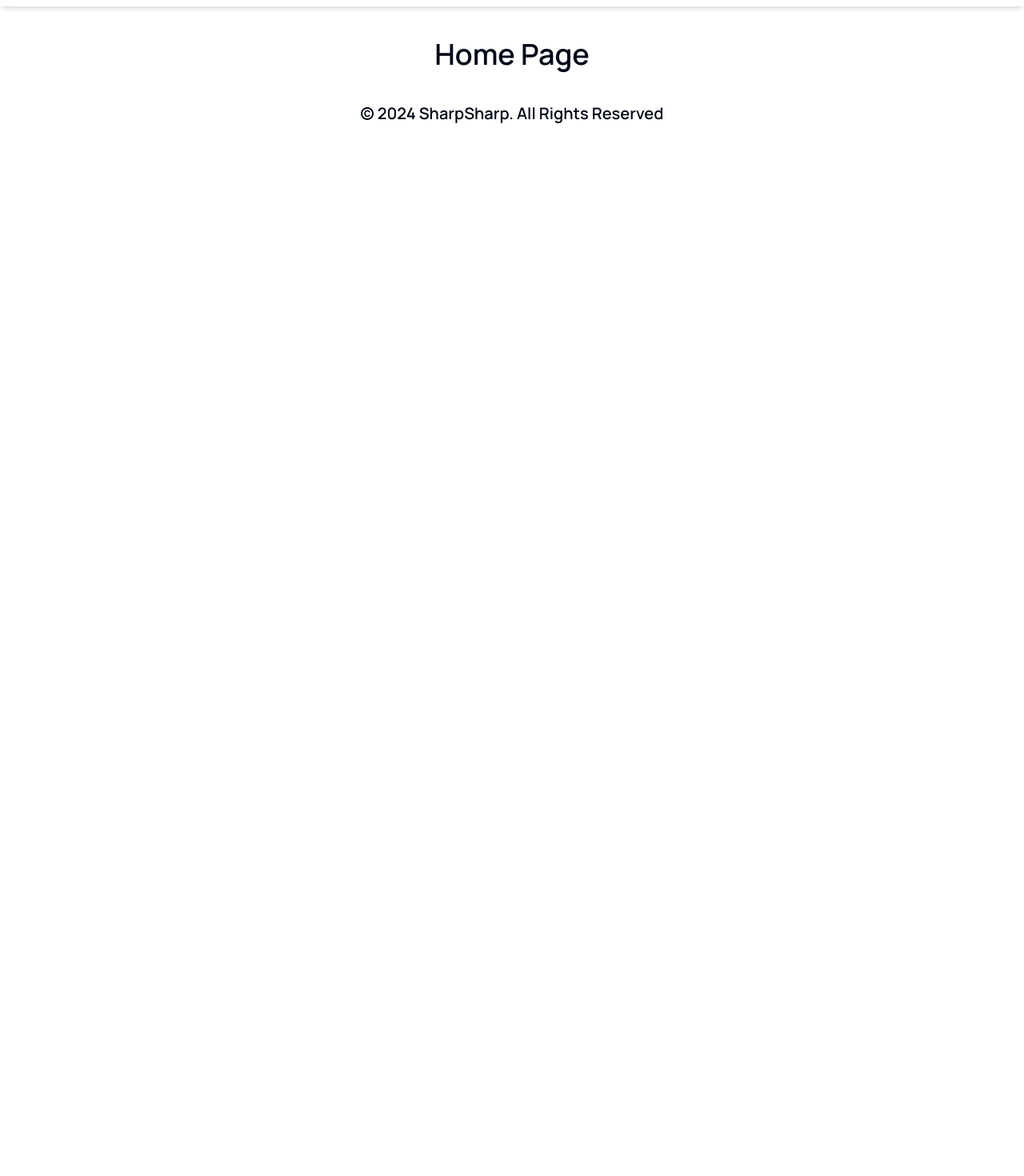
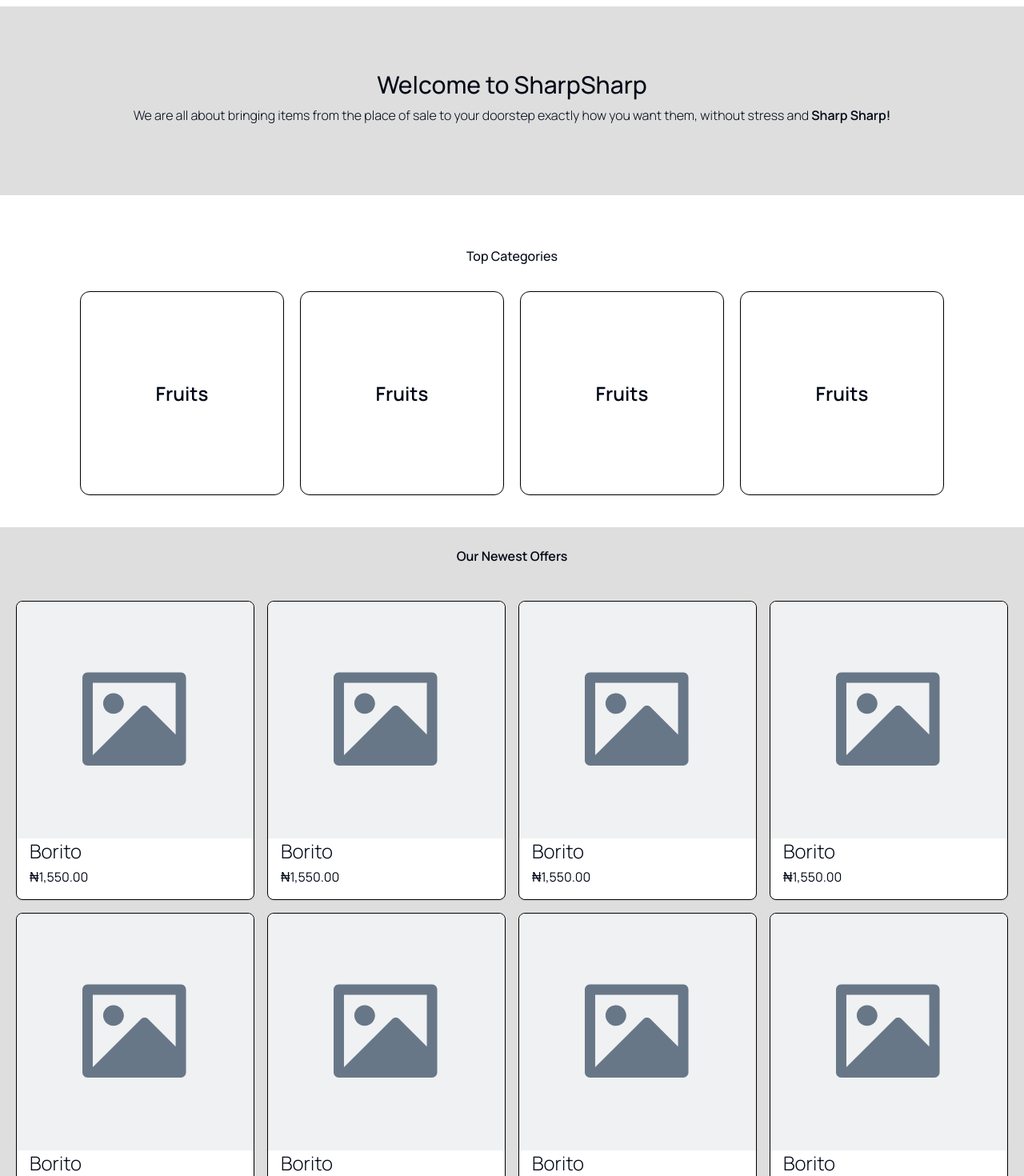
Before and after one commit to arakinyemi/food-delivery, a Next.js app: page / in a window 1280 px wide. Shown: the part 80-1550 px from the top of the page at 80% size. Before the commit the page ends 800 px from the top, so only its background shows below. Built offline with nearby package versions, Linux system fonts and the light colour scheme.

Commit message:
Home and Products Page

```diff
--- /dev/null
+++ b/src/app/components/CardItem.jsx
@@ -0,0 +1,22 @@
+import React from "react";
+import { Card, CardContent, CardFooter } from "../../components/ui/card";
+import Image from "next/image";
+// import placeholderPicture from "/place.jpg";
+
+export default function CardItem(){
+    return(
+        <Card className="rounded-lg border-black aspect-square">
+            <CardContent>
+                <div className="w-full">
+                <Image src="/placeholder.svg" width={200} height={200} className="w-full rounded-t-lg"/>
+                </div>
+            </CardContent>
+            <CardFooter className="border-t-black">
+                <div className="flex-col justify-between">
+                    <p className="font-light text-2xl pb-1">Borito</p>
+                    <p className="">₦1,550.00</p>
+                </div>
+            </CardFooter>
+        </Card>
+    )
+}
--- /dev/null
+++ b/src/app/components/Category.jsx
@@ -0,0 +1,12 @@
+import React from "react"
+import { Card, CardContent } from "@/components/ui/card"
+
+export default function Category(){
+    return(
+        <Card className="h-43 md:h-50 lg:h-50 aspect-square flex justify-center items-center rounded-xl border-black">
+          <CardContent >
+            <p className="text-center text-2xl font-semibold">Fruits</p>
+          </CardContent>
+        </Card>
+    );
+}
--- a/src/app/components/Footer.js
+++ b/src/app/components/Footer.js
@@ -1,5 +1,5 @@
 export default function Footer() {
     return (
-      <p className="text-center text-md md:text-xl font-semibold mb-10">© 2024 SharpSharp. All Rights Reserved</p>
+      <p className="text-center text-md md:text-xl font-semibold m-10">© 2024 SharpSharp. All Rights Reserved</p>
     );
   }
--- a/src/app/page.js
+++ b/src/app/page.js
@@ -1,7 +1,42 @@
+import React from "react";
+import CardItem from "./components/CardItem";
+import Category from "./components/Category";
 export default function Home() {
   return (
-    <div className="p-10">
-      <p className="text-center text-4xl font-semibold">Home Page</p>
+    <>
+    <div className="p-10 bg-[#dedede] h-100">
+      <div className="flex-col items-center justify-center px-[30px] md:px-[50px] lg:px-[100px] py-10">
+          <p className="text-center text-xl md:text-2xl lg:text-3xl font-medium ">Welcome to SharpSharp</p>
+        <div>
+          <p className="text-center text-l font-light p-2">We are all about bringing items from the place of sale to your doorstep exactly how you want them, without stress and <strong className="font-semibold">Sharp Sharp!</strong></p>
+        </div>
+      </div>
     </div>
+    <div className="px-[30px] md:px-[50px] lg:px-[100px] py-10">
+      <p className="text-center text-base lg:text-l font-medium p-6">Top Categories</p>
+      <div className="grid grid-cols-1 md:grid-cols-2 lg:grid-cols-4 gap-5 mt-2">
+        <a href='/'><Category/></a>
+        <a href='/'><Category/></a>
+        <a href='/'><Category/></a>
+        <a href='/'><Category/></a>
+      </div>
+    </div>
+    <div className="bg-[#dedede] h-full">
+      <p className="text-center text-base lg:text-l font-semibold p-6">Our Newest Offers</p>
+      <div className="grid grid-cols-1 md:grid-cols-2 lg:grid-cols-4 gap-4 p-5 mb-3">
+        <a href="/"><CardItem/></a>
+        <a href="/"><CardItem/></a>
+        <a href="/"><CardItem/></a>
+        <a href="/"><CardItem/></a>
+        <a href="/"><CardItem/></a>
+        <a href="/"><CardItem/></a>
+        <a href="/"><CardItem/></a>
+        <a href="/"><CardItem/></a>
+    </div>
+    <div className="flex justify-center items-center">
+    <a href="/" className="text-center text-base lg:text-l font-semibold p-6">View All Products</a>
+    </div>
+    </div>
+    </>
   );
 }
--- a/src/app/products/page.js
+++ b/src/app/products/page.js
@@ -1,7 +1,57 @@
+import { Button } from "@/components/ui/button";
+import { RiArrowDropDownLine } from "react-icons/ri";
+import CardItem from "../components/CardItem";
+import {
+  Pagination,
+  PaginationContent,
+  PaginationEllipsis,
+  PaginationItem,
+  PaginationLink,
+  PaginationNext,
+  PaginationPrevious,
+} from "@/components/ui/pagination"
+
 export default function Products() {
-    return (
-      <div className="p-10">
-        <p className="text-center text-4xl font-semibold">Products Page</p>
+  return (
+    <>
+      <div className="relative h-40 px-[30px] md:px-[50px] lg:px-[100px] py-10">
+        <p className="text-center text-4xl font-semibold">Our Products</p>
+        <Button className="absolute bottom-4 right-4 lg:bottom-8 lg:right-8 ">Filter By Categories <RiArrowDropDownLine/></Button>
       </div>
-    );
-  }
+      <div className="bg-[#dedede] h-full">
+        <div className="grid grid-cols-1 md:grid-cols-2 lg:grid-cols-4 gap-4 p-5 mb-3">
+          {Array.from({length: 24}).map((_, index) => (
+            <a href="/" key={index}><CardItem/></a>
+          ))}
+        </div>
+      </div>
+      <div>
+        <Pagination>
+          <PaginationContent>
+            <PaginationItem>
+              <PaginationPrevious href="#" />
+            </PaginationItem>
+            <PaginationItem>
+              <PaginationLink href="#">1</PaginationLink>
+            </PaginationItem>
+            <PaginationItem>
+              <PaginationLink href="#">2</PaginationLink>
+            </PaginationItem>
+           <PaginationItem>
+              <PaginationEllipsis />
+            </PaginationItem>
+            <PaginationItem>
+              <PaginationLink href="#">3</PaginationLink>
+            </PaginationItem>
+            <PaginationItem>
+              <PaginationLink href="#">4</PaginationLink>
+            </PaginationItem>
+            <PaginationItem>
+              <PaginationNext href="#" />
+            </PaginationItem>
+          </PaginationContent>
+        </Pagination>
+      </div>
+    </>
+  );
+}
--- a/src/components/ui/card.jsx
+++ b/src/components/ui/card.jsx
@@ -35,14 +35,14 @@ const CardDescription = React.forwardRef(({ className, ...props }, ref) => (
 CardDescription.displayName = "CardDescription"
 
 const CardContent = React.forwardRef(({ className, ...props }, ref) => (
-  <div ref={ref} className={cn("p-6 pt-0", className)} {...props} />
+  <div ref={ref} className={cn("pt-0", className)} {...props} />
 ))
 CardContent.displayName = "CardContent"
 
 const CardFooter = React.forwardRef(({ className, ...props }, ref) => (
   <div
     ref={ref}
-    className={cn("flex items-center p-6 pt-0", className)}
+    className={cn("flex items-center p-4 pt-0", className)}
     {...props} />
 ))
 CardFooter.displayName = "CardFooter"
```
Also changed, not shown: public/placeholder.svg (added).
